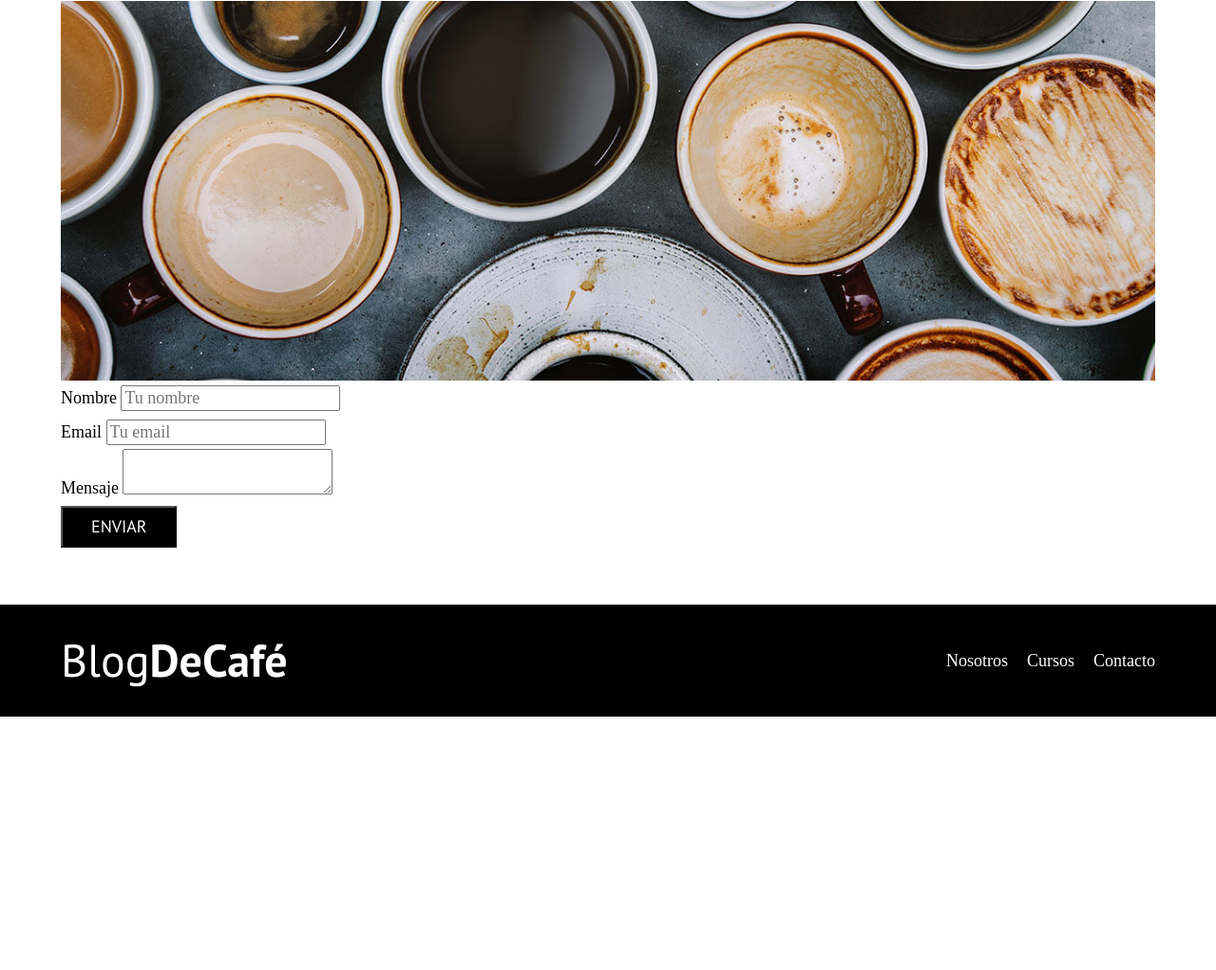
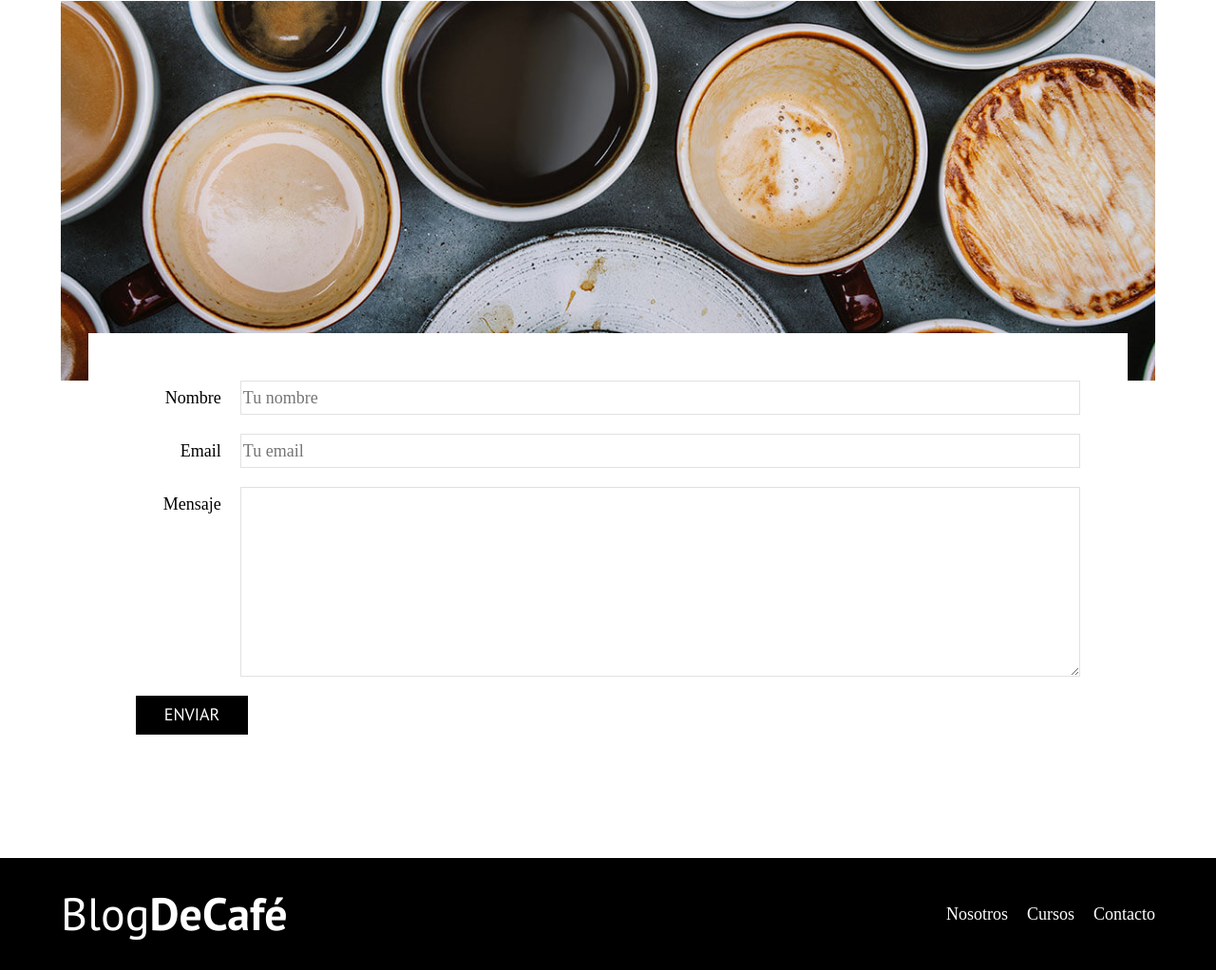
Before and after one commit to LorDHelsem/BLOGDECAFE_INICIO, a plain HTML site: page contacto.html in a window 1280 px wide. Shown: the part 701-1723 px from the top of the page at 95% size. Before the commit the page ends 1456 px from the top, so only its background shows below. Drawn offline with Linux system fonts and the light colour scheme.

Commit message:
CSS para la página de Contacto

```diff
--- a/contacto.html
+++ b/contacto.html
@@ -47,18 +47,32 @@
       <div class="contacto-bg"></div>
       <form action="" class="formulario">
         <div class="campo">
-          <label for="nombre">Nombre</label>
-          <input type="text" placeholder="Tu nombre" id="nombre" />
+          <label for="nombre" class="campo__label">Nombre</label>
+          <input
+            type="text"
+            placeholder="Tu nombre"
+            id="nombre"
+            class="campo__field"
+          />
         </div>
 
         <div class="campo">
-          <label for="email">Email</label>
-          <input type="email" placeholder="Tu email" id="email" />
+          <label for="email" class="campo__label">Email</label>
+          <input
+            type="email"
+            placeholder="Tu email"
+            id="email"
+            class="campo__field"
+          />
         </div>
 
         <div class="campo">
-          <label for="mensaje">Mensaje</label>
-          <textarea name="" id="mensaje"></textarea>
+          <label for="mensaje" class="campo__label">Mensaje</label>
+          <textarea
+            name=""
+            id="mensaje"
+            class="campo__field campo__field--textarea"
+          ></textarea>
         </div>
 
         <div class="campo">
--- a/css/styles.css
+++ b/css/styles.css
@@ -140,6 +140,7 @@ img {
   font-size: 1.8rem;
   text-transform: uppercase;
   margin-bottom: 2rem;
+  border: none;
 }
 @media (min-width: 768px) {
   .boton {
@@ -151,6 +152,9 @@ img {
 }
 .boton--secundario {
   background-color: var(--primario);
+}
+.boton:hover {
+  cursor: pointer;
 }
 /* Sidebar */
 .cursos {
@@ -217,3 +221,26 @@ img {
   background-size: cover;
   background-repeat: no-repeat;
 }
+.formulario {
+  background-color: var(--blanco);
+  margin: -5rem auto 0 auto;
+  width: 95%;
+  padding: 5rem;
+}
+.campo {
+  display: flex;
+  margin-bottom: 2rem;
+  gap: 2rem;
+}
+.campo__label {
+  flex: 0 0 9rem;
+  text-align: right;
+}
+.campo__field {
+  flex: 1rem;
+  border: 1px solid var(--gris);
+  min-width: 10rem;
+}
+.campo__field--textarea {
+  height: 20rem;
+}
```
